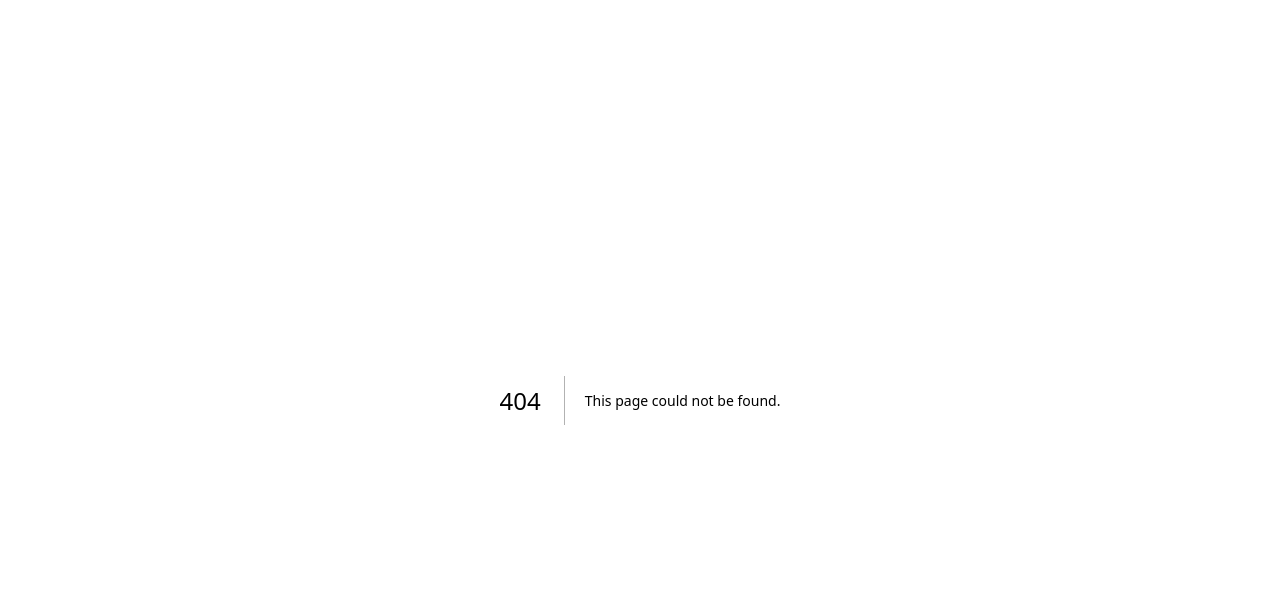
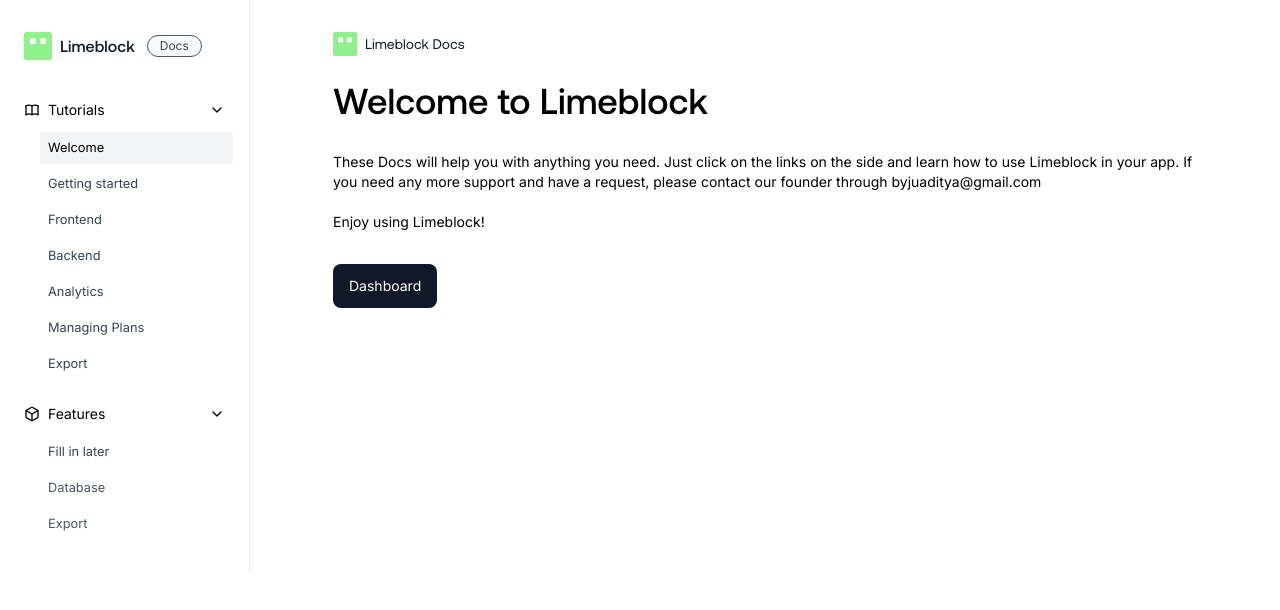
Before and after one commit to TheWiseGhost/Limeblock, a Next.js app: page /docs in a window 1280 px wide. Before the commit this address had no page. Shown: the top 610 px of the page. Built offline with nearby package versions, Linux system fonts and the light colour scheme.

Commit message:
Make docs UI better

```diff
--- /dev/null
+++ b/src/app/docs/page.js
@@ -0,0 +1,10 @@
+import HomeDocs from "@/components/docs/HomeDocs";
+import React from "react";
+
+export default function page() {
+  return (
+    <div>
+      <HomeDocs />
+    </div>
+  );
+}
--- a/src/components/dashboard/Dashboard.jsx
+++ b/src/components/dashboard/Dashboard.jsx
@@ -234,7 +234,7 @@ export default function Dashboard() {
                 </button>
                 <button
                   onClick={() => {
-                    window.open("/docs/how_to_export");
+                    window.open("/docs/export");
                   }}
                   className="w-full border border-gray-400 rounded-lg py-2 text-sm font-inter hover:bg-gray-50 transition-colors"
                 >
--- /dev/null
+++ b/src/components/docs/HomeDocs.jsx
@@ -0,0 +1,49 @@
+"use client";
+
+import React from "react";
+import Sidebar from "./Sidebar";
+
+const HomeDocs = () => {
+  return (
+    <div className="flex flex-row min-h-screen">
+      {/* Sidebar */}
+      <Sidebar active={"welcome"} />
+      {/* Main Content */}
+      <div className="flex-1 overflow-auto">
+        <div className="flex flex-col mx-auto px-4 py-8 max-w-4xl font-inter">
+          <div className="flex flex-row space-x-2 items-center mb-6">
+            <img src="/LimeblockLogo.png" className="size-6" />
+            <p className="font-aeonik text-sm text-gray-900 text-center">
+              Limeblock Docs
+            </p>
+          </div>
+          <h1 className="text-4xl font-aeonik font-medium mb-8">
+            Welcome to Limeblock
+          </h1>
+
+          <div className="text-sm max-w-none">
+            <p className="mb-4">
+              These Docs will help you with anything you need. Just click on the
+              links on the side and learn how to use Limeblock in your app. If
+              you need any more support and have a request, please contact our
+              founder through byjuaditya@gmail.com
+              <br />
+              <br />
+              Enjoy using Limeblock!
+            </p>
+          </div>
+          <button
+            onClick={() => {
+              window.location.href = "/auth_prompt/";
+            }}
+            className="text-sm mt-4 w-fit rounded-lg px-4 py-3 font-inter text-white bg-gray-900 hover:bg-gray-800 transition duration-200"
+          >
+            Dashboard
+          </button>
+        </div>
+      </div>
+    </div>
+  );
+};
+
+export default HomeDocs;
--- a/src/components/docs/HowToExport.jsx
+++ b/src/components/docs/HowToExport.jsx
@@ -79,7 +79,7 @@ export default function Layout({ children }) {
   return (
     <div className="flex flex-row min-h-screen">
       {/* Sidebar */}
-      <Sidebar />
+      <Sidebar active={"export"} />
 
       {/* Main Content */}
       <div className="flex-1 overflow-auto">
@@ -291,25 +291,11 @@ export default function Layout({ children }) {
             </p>
             <ul className="list-disc pl-6 mb-6">
               <li>
-                Visit our{" "}
+                Contact our founder at{" "}
                 <a href="#" className="text-blue-600 hover:underline">
-                  documentation
+                  byjuaditya@gmail.com
                 </a>{" "}
-                for detailed guides
-              </li>
-              <li>
-                Join our{" "}
-                <a href="#" className="text-blue-600 hover:underline">
-                  community forum
-                </a>{" "}
-                to connect with other developers
-              </li>
-              <li>
-                Contact{" "}
-                <a href="#" className="text-blue-600 hover:underline">
-                  support@limeblock.ai
-                </a>{" "}
-                for direct assistance
+                for personalized support
               </li>
             </ul>
           </div>
--- a/src/components/docs/Sidebar.jsx
+++ b/src/components/docs/Sidebar.jsx
@@ -1,9 +1,9 @@
 "use client";
 
 import React, { useState } from "react";
-import Link from "next/link";
+import { IconBook, IconCube } from "@tabler/icons-react";
 
-const Sidebar = ({ className = "" }) => {
+const Sidebar = ({ active, className = "" }) => {
   const [expandedSections, setExpandedSections] = useState({
     tutorials: true,
     features: true,
@@ -18,15 +18,18 @@ const Sidebar = ({ className = "" }) => {
 
   return (
     <div
-      className={`w-72 pr-6 bg-white font-inter text-black h-full border-r border-gray-200 p-4 ${className}`}
+      className={`w-[250px] text-sm bg-white font-inter text-black h-full border-r border-gray-200 p-4 ${className}`}
     >
       {/* Get Started */}
       <div className="ml-2 my-4">
-        <div className="flex flex-row space-x-2 items-center mb-6">
-          <img src="/LimeblockLogo.png" className="size-6" />
-          <p className="font-aeonik text-base text-gray-900 text-center">
+        <div className="flex flex-row items-center mb-8">
+          <img src="/LimeblockLogo.png" className="size-7" />
+          <p className="font-aeonik font-medium text-base text-gray-900 text-center ml-2">
             Limeblock
           </p>
+          <div className="bg-gray-50 border text-gray-700 border-gray-600 ml-3 font-inter px-3 text-xs py-0.5 rounded-full">
+            Docs
+          </div>
         </div>
       </div>
 
@@ -34,23 +37,11 @@ const Sidebar = ({ className = "" }) => {
       <div className="mb-4">
         <button
           onClick={() => toggleSection("tutorials")}
-          className="flex items-center justify-between w-full font-dm py-2 px-2 rounded hover:bg-gray-50"
+          className="flex items-center justify-between w-full font-inter py-2 px-2 rounded hover:bg-gray-50"
         >
           <div className="flex items-center">
-            <svg
-              xmlns="http://www.w3.org/2000/svg"
-              className="h-4 w-4 mr-2"
-              viewBox="0 0 24 24"
-              fill="none"
-              stroke="currentColor"
-              strokeWidth="2"
-              strokeLinecap="round"
-              strokeLinejoin="round"
-            >
-              <path d="M4 19.5A2.5 2.5 0 0 1 6.5 17H20"></path>
-              <path d="M6.5 2H20v20H6.5A2.5 2.5 0 0 1 4 19.5v-15A2.5 2.5 0 0 1 6.5 2z"></path>
-            </svg>
-            <span>Tutorials</span>
+            <IconBook className="size-4 mr-2" />
+            <span className="">Tutorials</span>
           </div>
           <svg
             xmlns="http://www.w3.org/2000/svg"
@@ -69,66 +60,80 @@ const Sidebar = ({ className = "" }) => {
         </button>
 
         {expandedSections.tutorials && (
-          <div className="ml-6 space-y-1 mt-1 text-sm">
-            <Link
-              href="/tutorials/ship-in-5-minutes"
-              className="flex items-center py-1.5 px-2 rounded hover:bg-gray-50"
+          <div className="ml-6 space-y-1 mt-1 text-[0.8rem]">
+            <a
+              href="/docs/"
+              className={`flex items-center py-1.5 px-2 rounded ${
+                active == "welcome"
+                  ? "text-black bg-gray-100"
+                  : "text-gray-700 hover:bg-gray-50"
+              }`}
             >
               <div className="flex items-center w-full">
-                <span>Ship in 5 minutes</span>
-                <span className="ml-2 text-green-500">
-                  <svg
-                    xmlns="http://www.w3.org/2000/svg"
-                    className="h-4 w-4"
-                    viewBox="0 0 24 24"
-                    fill="none"
-                    stroke="currentColor"
-                    strokeWidth="2"
-                    strokeLinecap="round"
-                    strokeLinejoin="round"
-                  >
-                    <path d="M22 11.08V12a10 10 0 1 1-5.93-9.14"></path>
-                    <polyline points="22 4 12 14.01 9 11.01"></polyline>
-                  </svg>
-                </span>
+                <span>Welcome</span>
+                <span className="ml-2 text-green-500"></span>
               </div>
-            </Link>
-            <Link
-              href="/tutorials/static-page"
-              className="block py-1.5 px-2 rounded hover:bg-gray-50"
+            </a>
+            <a
+              href="/docs/getting_started"
+              className={`flex items-center py-1.5 px-2 rounded ${
+                active == "getting_started"
+                  ? "text-black bg-gray-100"
+                  : "text-gray-700 hover:bg-gray-50"
+              }`}
             >
-              Static page
-            </Link>
-            <Link
-              href="/tutorials/user-authentication"
-              className="block py-1.5 px-2 rounded hover:bg-gray-50 text-gray-500"
+              Getting started
+            </a>
+            <a
+              href="/docs/frontend"
+              className={`flex items-center py-1.5 px-2 rounded ${
+                active == "frontend"
+                  ? "text-black bg-gray-100"
+                  : "text-gray-700 hover:bg-gray-50"
+              }`}
             >
-              User authentication
-            </Link>
-            <Link
-              href="/tutorials/api-call"
-              className="block py-1.5 px-2 rounded hover:bg-gray-50 text-gray-500"
+              Frontend
+            </a>
+            <a
+              href="/docs/backend"
+              className={`flex items-center py-1.5 px-2 rounded ${
+                active == "backend"
+                  ? "text-black bg-gray-100"
+                  : "text-gray-700 hover:bg-gray-50"
+              }`}
             >
-              API call
-            </Link>
-            <Link
-              href="/tutorials/private-page"
-              className="block py-1.5 px-2 rounded hover:bg-gray-50 text-gray-500"
+              Backend
+            </a>
+            <a
+              href="/docs/analytics"
+              className={`flex items-center py-1.5 px-2 rounded ${
+                active == "analytics"
+                  ? "text-black bg-gray-100"
+                  : "text-gray-700 hover:bg-gray-50"
+              }`}
             >
-              Private page
-            </Link>
-            <Link
-              href="/tutorials/stripe-subscriptions"
-              className="block py-1.5 px-2 rounded hover:bg-gray-50 text-gray-500"
+              Analytics
+            </a>
+            <a
+              href="/docs/managing_plans"
+              className={`flex items-center py-1.5 px-2 rounded ${
+                active == "managing_plans"
+                  ? "text-black bg-gray-100"
+                  : "text-gray-700 hover:bg-gray-50"
+              }`}
             >
-              Stripe Subscriptions
-            </Link>
-            <Link
-              href="/tutorials/privacy-policy-gpt"
-              className="block py-1.5 px-2 rounded hover:bg-gray-50 text-gray-500"
+              Managing Plans
+            </a>
+            <a
+              href="/docs/export"
+              className={`flex items-center py-1.5 px-2 rounded ${
+                active == "export"
+                  ? "text-black bg-gray-100"
+                  : "text-gray-700 hover:bg-gray-50"
+              }`}
             >
-              Privacy policy with GPT
-            </Link>
+              Export
+            </a>
           </div>
         )}
       </div>
@@ -137,29 +142,10 @@ const Sidebar = ({ className = "" }) => {
       <div className="mb-4">
         <button
           onClick={() => toggleSection("features")}
-          className="flex items-center justify-between w-full py-2 px-2 font-dm rounded hover:bg-gray-50"
+          className="flex items-center justify-between w-full py-2 px-2 font-inter rounded hover:bg-gray-50"
         >
           <div className="flex items-center">
-            <svg
-              xmlns="http://www.w3.org/2000/svg"
-              className="h-4 w-4 mr-2"
-              viewBox="0 0 24 24"
-              fill="none"
-              stroke="currentColor"
-              strokeWidth="2"
-              strokeLinecap="round"
-              strokeLinejoin="round"
-            >
-              <line x1="4" y1="21" x2="4" y2="14"></line>
-              <line x1="4" y1="10" x2="4" y2="3"></line>
-              <line x1="12" y1="21" x2="12" y2="12"></line>
-              <line x1="12" y1="8" x2="12" y2="3"></line>
-              <line x1="20" y1="21" x2="20" y2="16"></line>
-              <line x1="20" y1="12" x2="20" y2="3"></line>
-              <line x1="1" y1="14" x2="7" y2="14"></line>
-              <line x1="9" y1="8" x2="15" y2="8"></line>
-              <line x1="17" y1="16" x2="23" y2="16"></line>
-            </svg>
+            <IconCube className="size-4 mr-2" />
             <span>Features</span>
           </div>
           <svg
@@ -179,25 +165,29 @@ const Sidebar = ({ className = "" }) => {
         </button>
 
         {expandedSections.features && (
-          <div className="ml-6 space-y-1 mt-1 text-sm">
-            <Link
-              href="/features/seo"
-              className="block py-1.5 px-2 rounded hover:bg-gray-50 text-gray-500"
+          <div className="ml-6 space-y-1 mt-1 text-[0.8rem]">
+            <a
+              href="/docs/managing_plans"
+              className={`flex items-center py-1.5 px-2 rounded ${
+                active == "managing_plans"
+                  ? "text-black bg-gray-100"
+                  : "text-gray-700 hover:bg-gray-50"
+              }`}
             >
-              SEO
-            </Link>
-            <Link
+              Fill in later
+            </a>
+            <a
               href="/features/database"
-              className="block py-1.5 px-2 rounded hover:bg-gray-50 text-gray-500"
+              className="block py-1.5 px-2 rounded hover:bg-gray-50 text-gray-600"
             >
               Database
-            </Link>
-            <Link
+            </a>
+            <a
               href="/features/export"
-              className="block py-1.5 px-2 rounded hover:bg-gray-50"
+              className="block py-1.5 px-2 rounded hover:bg-gray-50 text-gray-600"
             >
               Export
-            </Link>
+            </a>
           </div>
         )}
       </div>
--- a/src/components/frontend/EditWidget.jsx
+++ b/src/components/frontend/EditWidget.jsx
@@ -50,7 +50,7 @@ export default function EditWidget({ body, eyes, size, user_id }) {
   };
 
   const handleExport = () => {
-    window.open("/docs/how_to_export");
+    window.open("/docs/export");
   };
 
   // Function to handle saving to backend - fixed parameter handling
--- a/src/components/landing/Hero.jsx
+++ b/src/components/landing/Hero.jsx
@@ -105,7 +105,7 @@ export default function Hero() {
         </div>
 
         <div className="hidden md:flex gap-8">
-          <NavButton text="Docs" href="#process" />
+          <NavButton text="Docs" href="/docs/" />
           <NavButton text="Features" href="#features" />
           <NavButton text="Solutions" href="#solutions" />
           <NavButton text="Pricing" href="/checkout" />
```
Also changed, not shown: src/app/docs/export/page.js (renamed from src/app/docs/how_to_export/page.js).
